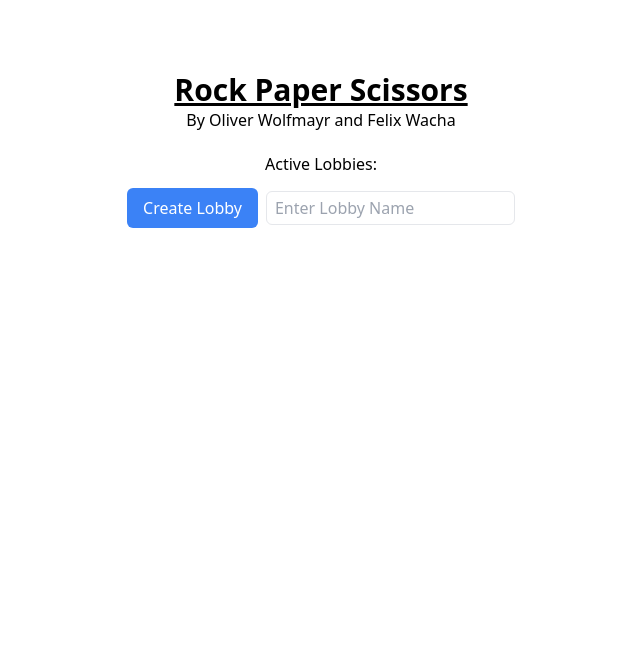
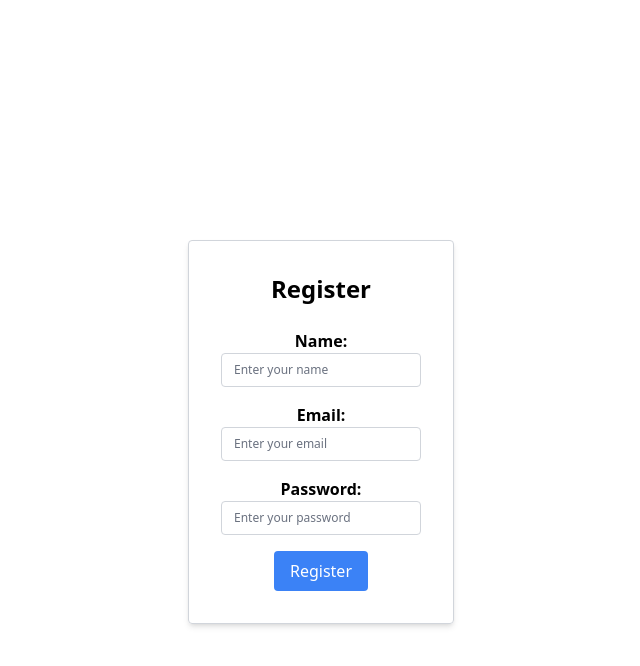
Before and after one commit to wapil05/term-project-olfe, a React (Vite) app in the folder RockPaperScissorsApp/: page / in a window 1280 px wide. Shown: the top 666 px of the page, without its empty margins (319-959 px from the left). Built offline with nearby package versions, Linux system fonts and the light colour scheme.

Commit message:
loginscreen und registerscreen
loginscreen und registerscreen

```diff
--- a/RockPaperScissorsApp/package.json
+++ b/RockPaperScissorsApp/package.json
@@ -12,7 +12,8 @@
   "dependencies": {
     "jotai": "^2.5.1",
     "react": "^18.2.0",
-    "react-dom": "^18.2.0"
+    "react-dom": "^18.2.0",
+    "react-router-dom": "^6.19.0"
   },
   "devDependencies": {
     "@types/react": "^18.2.15",
--- a/RockPaperScissorsApp/src/App.tsx
+++ b/RockPaperScissorsApp/src/App.tsx
@@ -1,11 +1,15 @@
 import { useState } from "react";
 import "./App.css";
 import StartScreen from "./pages/StartScreen";
+import LoginScreen from "./pages/LoginScreen";
+import RegisterScreen from "./pages/RegisterScreen";
 
 function App() {
   return (
     <>
-      <StartScreen></StartScreen>
+      {/* <StartScreen></StartScreen> */}
+      {/* <LoginScreen></LoginScreen> */}
+      <RegisterScreen></RegisterScreen>
     </>
   );
 }
--- /dev/null
+++ b/RockPaperScissorsApp/src/pages/LoginScreen.tsx
@@ -0,0 +1,47 @@
+import React from 'react';
+
+function LoginScreen() {
+  return (
+    <div className="flex items-center justify-center h-screen">
+      <div className="login-container p-8 border border-gray-300 rounded shadow-md text-center">
+        <h2 className="text-2xl font-bold mb-6">Login</h2>
+        <form className="login-form">
+          <div className="mb-4">
+            <label htmlFor="usernameOrEmail" className="block font-semibold">
+              Username or Email:
+            </label>
+            <input
+              type="text"
+              id="usernameOrEmail"
+              name="usernameOrEmail"
+              className="border border-gray-300 rounded px-3 py-2 w-full placeholder-gray-500 text-xs" // Anpassung der Textgröße
+              placeholder="Enter your username or email" // Placeholder text
+              required
+            />
+          </div>
+          <div className="mb-4">
+            <label htmlFor="password" className="block font-semibold">
+              Password:
+            </label>
+            <input
+              type="password"
+              id="password"
+              name="password"
+              className="border border-gray-300 rounded px-3 py-2 w-full placeholder-gray-500 text-xs" // Anpassung der Textgröße
+              placeholder="Enter your password" // Placeholder text
+              required
+            />
+          </div>
+          <button
+            type="submit"
+            className="bg-blue-500 text-white px-4 py-2 rounded cursor-pointer transition duration-300 hover:bg-blue-700"
+          >
+            Login
+          </button>
+        </form>
+      </div>
+    </div>
+  );
+}
+
+export default LoginScreen;
--- /dev/null
+++ b/RockPaperScissorsApp/src/pages/RegisterScreen.tsx
@@ -0,0 +1,60 @@
+import React from 'react';
+
+function RegisterScreen() {
+  return (
+    <div className="flex items-center justify-center h-screen">
+      <div className="register-container p-8 border border-gray-300 rounded shadow-md text-center">
+        <h2 className="text-2xl font-bold mb-6">Register</h2>
+        <form className="register-form">
+          <div className="mb-4">
+            <label htmlFor="name" className="block font-semibold">
+              Name:
+            </label>
+            <input
+              type="text"
+              id="name"
+              name="name"
+              className="border border-gray-300 rounded px-3 py-2 w-full placeholder-gray-500 text-xs"
+              placeholder="Enter your name"
+              required
+            />
+          </div>
+          <div className="mb-4">
+            <label htmlFor="email" className="block font-semibold">
+              Email:
+            </label>
+            <input
+              type="email"
+              id="email"
+              name="email"
+              className="border border-gray-300 rounded px-3 py-2 w-full placeholder-gray-500 text-xs"
+              placeholder="Enter your email"
+              required
+            />
+          </div>
+          <div className="mb-4">
+            <label htmlFor="password" className="block font-semibold">
+              Password:
+            </label>
+            <input
+              type="password"
+              id="password"
+              name="password"
+              className="border border-gray-300 rounded px-3 py-2 w-full placeholder-gray-500 text-xs"
+              placeholder="Enter your password"
+              required
+            />
+          </div>
+          <button
+            type="submit"
+            className="bg-blue-500 text-white px-4 py-2 rounded cursor-pointer transition duration-300 hover:bg-blue-700"
+          >
+            Register
+          </button>
+        </form>
+      </div>
+    </div>
+  );
+}
+
+export default RegisterScreen;
```
Also changed, not shown: 2 other files (tests, documents, lock files or other folders).
